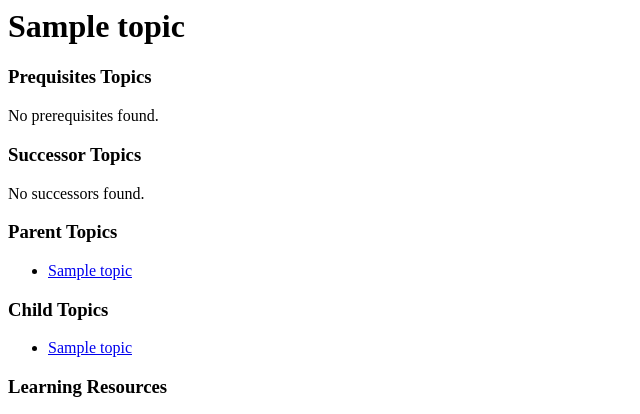
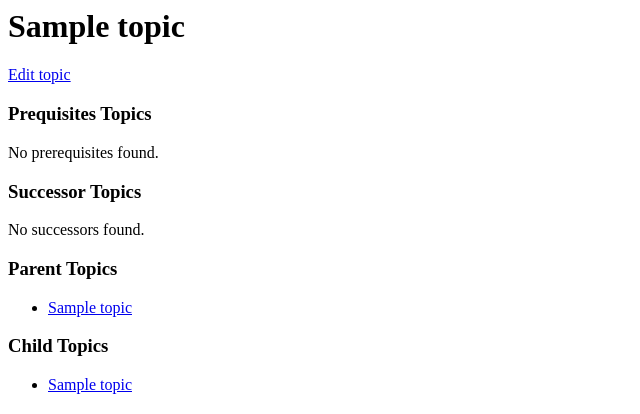
Before and after one commit to abjose/sb, a Django app: page /polls/topics/1/ in a window 1280 px wide. Shown: the top 414 px of the page, without its empty margins (0-640 px from the left). Run offline with Django 4.2, Linux system fonts and the light colour scheme; tables that the repository leaves empty hold one stand-in row (values such as "Sample post").

Commit message:
Some work towards editable topics

```diff
--- a/polls/templates/polls/topic_detail.html
+++ b/polls/templates/polls/topic_detail.html
@@ -19,6 +19,8 @@
       <input type="submit" value="Mark as Goal" />
 </form>
 {% endif %}
+
+<p><a href="{% url 'polls:edit_topic' object.id %}">Edit topic</a></p>
 
 <h3>Prequisites Topics</h3>
 {% if prereq_list %}
--- a/polls/urls.py
+++ b/polls/urls.py
@@ -11,7 +11,9 @@ urlpatterns = [
 
     path('topics/', views.TopicListView.as_view(), name='topics'),
     path('topics/search/', views.TopicSearchResultsView.as_view(), name='topic_search_results'),
+    # path('topics/add/', views.add_topic, name='add_topic'),
     path('topics/<int:pk>/', views.TopicDetailView.as_view(), name='topic_detail'),
+    path('topics/<int:topic_id>/edit/', views.edit_topic, name='edit_topic'),
     path('topics/<int:topic_id>/known/', views.mark_known, name='mark_known'),
     path('topics/<int:topic_id>/goal/', views.mark_goal, name='mark_goal'),
     path('topics/<int:topic_id>/remove_goal/', views.remove_goal, name='remove_goal'),
--- a/polls/views.py
+++ b/polls/views.py
@@ -11,6 +11,7 @@ from django.views import generic
 
 from random import choice
 
+from .forms import TopicForm, RelationshipFormSet
 from .models import Choice, Question, Topic, Relationship, Resource
 
 
@@ -327,3 +328,44 @@ def register_request(request):
         # messages.error(request, "Unsuccessful registration. Invalid information.")
     form = UserCreationForm()
     return render (request=request, template_name="polls/register.html", context={"register_form":form})
+
+
+def edit_topic(request, topic_id=None):
+    topic = Topic.objects.get(pk=topic_id)
+
+    relationships = list(Relationship.objects.filter(source_topic=topic_id).values())
+    relationships.extend(Relationship.objects.filter(target_topic=topic_id).values())
+
+    for rel in relationships:
+        # can just get if don't do values()?
+        source_topic = Topic.objects.get(pk=rel['source_topic_id'])
+        target_topic = Topic.objects.get(pk=rel['target_topic_id'])
+        rel['source_topic'] = source_topic
+        rel['target_topic'] = target_topic
+
+    print(f"found {len(relationships)} rels")
+    print(relationships)
+
+    rel_forms = RelationshipFormSet(initial=relationships)
+    # print(rel_forms.as_table())
+
+    # if not request.user:
+    #     form = ChoiceResponseForm()
+    #     return render(request, 'polls/question_detail.html', {'object': question, 'form': form})
+
+    # if this is a POST request we need to process the form data
+    if request.method == 'POST':
+        # create a form instance and populate it with data from the request:
+        # form = ChoiceResponseForm(request.POST, instance=choice)  # will this overwrite new values?
+        # # check whether it's valid:
+        # if form.is_valid():
+        #     # process the data in form.cleaned_data as required
+        #     form.save()
+        #     return HttpResponseRedirect('/polls/questions/')
+        pass
+
+    # if a GET (or any other method) we'll create a blank form
+    else:
+        form = TopicForm(instance=topic)
+
+    return render(request, 'polls/edit_topic.html', {'object': topic, 'form': form, 'rel_forms': rel_forms})
```
Also changed, not shown: polls/forms.py (+15 -0 lines), polls/templates/polls/edit_topic.html (added, +9 -0 lines).
